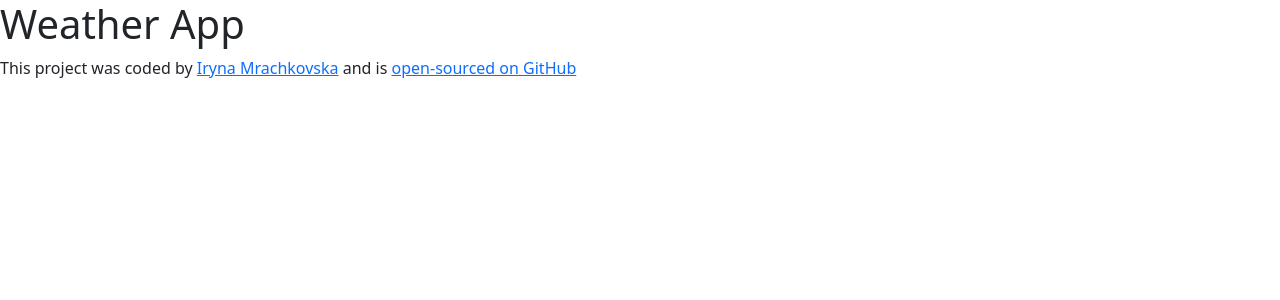
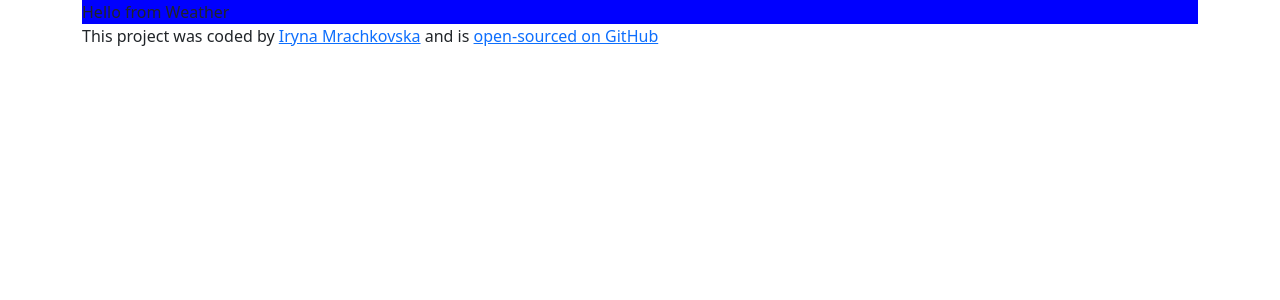
Before and after one commit to Iryna-Shtangret/weather_react, a React (Create React App) app: page / in a window 1280 px wide. Shown: the top 300 px of the page. Built offline with nearby package versions, Linux system fonts and the light colour scheme; the HTML template or start-up script is replaced by a standard one.

Commit message:
Added Weather css and js

```diff
--- a/src/App.js
+++ b/src/App.js
@@ -1,10 +1,12 @@
 import React from "react";
 import "./App.css";
+import Weather from "./Weather";
 
 export default function App() {
   return (
     <div className="App">
-      <h1>Weather App</h1>
+      <div className="container">
+        <Weather />
         <footer>
           This project was coded by{" "}
           <a
@@ -25,5 +27,6 @@
           </a>
         </footer>
       </div>
+    </div>
   );
 }
--- /dev/null
+++ b/src/Weather.css
@@ -0,0 +1,3 @@
+.Weather {
+  background-color: blue;
+}
--- /dev/null
+++ b/src/Weather.js
@@ -0,0 +1,6 @@
+import React from "react";
+import "./Weather.css";
+
+export default function Weather() {
+  return <div className="Weather">Hello from Weather</div>;
+}
```
Lines whose indentation alone changed are shown as unchanged.
